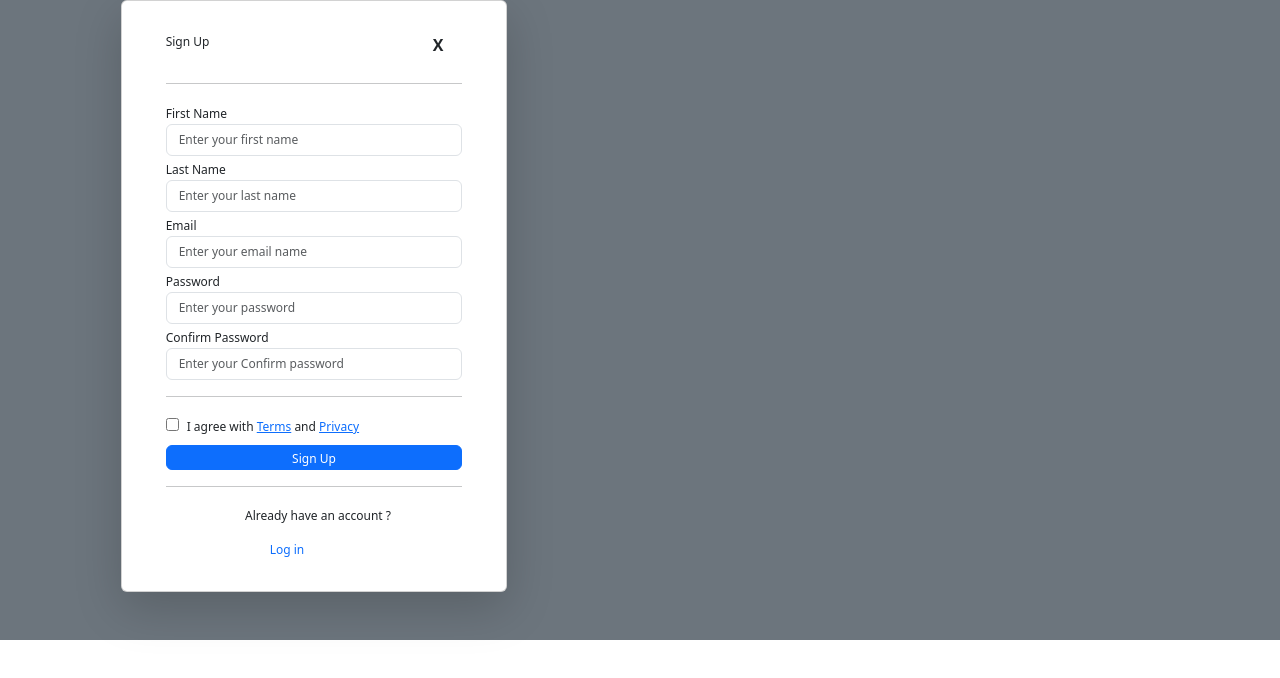
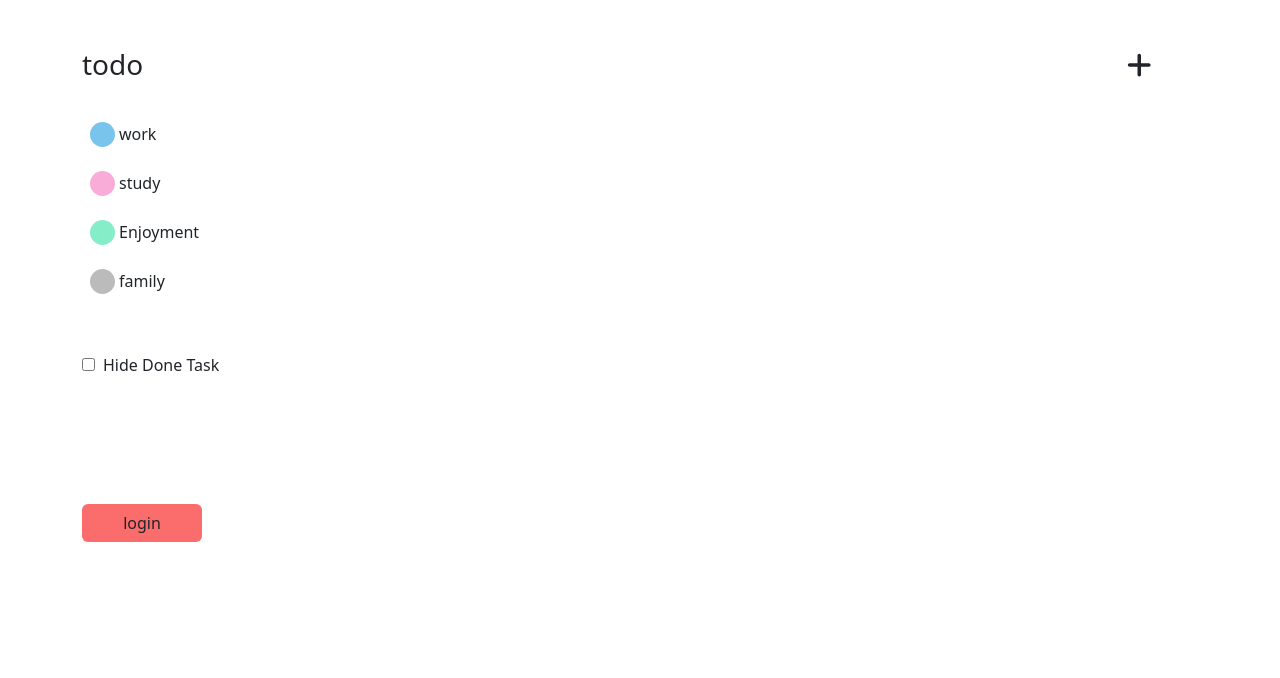
Before and after one commit to Cdanprajapati/Cdanprajapati, a React (Create React App) app: page / in a window 1280 px wide. Shown: the top 678 px of the page. Built offline with nearby package versions, Linux system fonts and the light colour scheme.

Commit message:
Here I have done code for review

```diff
--- a/src/Assets/Style/Login.module.css
+++ b/src/Assets/Style/Login.module.css
@@ -1,22 +1,22 @@
-.Maincard{
-    z-index: 1000;
-    height: 100vh;
-    width: 50vw;
-    background-color: rgba(78, 76, 76, 0.822);
-    overflow: hidden;
+
+.Body{
+    width: 300px;
+    margin: auto;
+    height: 100%;
   }
 
-  .card-container {
-    margin-top: 110px !important;
-    height: fit-content !important;
-    width: 600px !important;
+  .forget{
+    text-decoration: none;
+    font-size: 11px;
+    margin-left: 35%;
   }
 
   .text-size{
-    font-size: 12px;
+    font-size: 11px;
   }
   .placeholder{
     font-size: 12px;
+    height: 22px;
   }
 
   .btn {
@@ -29,6 +29,7 @@
     font-size: 12px;
   }
 
-  .anchor-tag{
+  .anchorTag{
     text-decoration: none;
+    margin-left: 40%;
   }
--- /dev/null
+++ b/src/Assets/Style/SignUp.module.css
@@ -0,0 +1,48 @@
+
+  .Body{
+    width: 300px;
+    margin: auto;
+    overflow: hidden;
+    z-index: 1000;
+    /* height: 100%; */
+  }
+
+  .backgroundColor{
+    background-color: rgba(78, 76, 76, 0.822);
+  }
+
+  .EyeIcons {
+    position: absolute;
+    margin-top: -25px;
+    margin-left: 235px
+  }
+
+  .text-size{
+    font-size: 11px;
+  }
+  .placeholder{
+    font-size: 12px;
+    height: 22px;
+  }
+
+  .btn {
+    height: 25px;
+    font-size: 12px;
+    text-align: center;
+  }
+
+  .account-text{
+    font-size: 12px;
+  }
+
+  .anchor-tag{
+    text-decoration: none;
+    align-items: center;
+    font-size: 12px;
+    margin-left: 40%;
+    margin-top: -10px;
+  }
+
+  .bottom-p{
+    font-size: 12px;
+  }
--- a/src/Assets/Style/TodoHome.module.css
+++ b/src/Assets/Style/TodoHome.module.css
@@ -44,3 +44,15 @@
   display: inline-block;
   border: none;
 }
+
+.loginBtn{
+  margin-top: 50%;
+  width: 120px;
+  background-color: rgb(251, 108, 108);
+  transition: 0.3s;
+}
+
+.loginBtn:hover {
+ background-color: rgb(244, 76, 76);
+ border: 1px solid black;
+}
--- /dev/null
+++ b/src/ChildComponent/HomeChild.jsx
@@ -0,0 +1,16 @@
+import TodoInput from '../Components/TodoInput';
+import SignUp from '../Components/SignUp';
+import React, { useContext } from "react";
+import { TodoContex } from "../App";
+
+function HomeChild({id}) {
+  const appContext = useContext(TodoContex);
+  return (
+    <div>
+      {appContext.inputOpen && <TodoInput id={id} />}
+      {appContext.signupOpen && <SignUp />}
+    </div>
+  )
+}
+
+export default HomeChild
--- /dev/null
+++ b/src/ChildComponent/HomeTag.jsx
@@ -0,0 +1,31 @@
+import React, {useContext} from 'react';
+import { TodoContex } from '../App';
+import style from "../Assets/Style/TodoHome.module.css";
+
+
+function HomeTag({id}) {
+    const appContext = useContext(TodoContex);
+  return (
+    <div>
+       { appContext.tags.map((item, i) => (
+                <div
+                  value={item.title}
+                    className={
+                      appContext.better.filter((better, id) => better.id === item.id).length>0
+                        ? "col-md-12 my-2 d-flex  border rounded p-2 "+style["Touch"] : "col-md-12 my-2 d-flex p-2"
+                      }
+                      key={i}
+                    >
+                      <button
+                        className={style["dot-" + item.id]}
+                        onClick={() => appContext.dispatch({ type:"HomeTags", id:item.id})}
+                    />
+                  <label className="ms-1">{item.title}</label>
+                </div>
+              ))
+            }
+    </div>
+  )
+}
+
+export default HomeTag
--- a/src/Components/Login.jsx
+++ b/src/Components/Login.jsx
@@ -1,35 +1,24 @@
-import React from "react";
-import style from "../Assets/Style/Login.module.css";
+import React from 'react';
+import {RxCross1} from "react-icons/rx";
+import style from '../Assets/Style/Login.module.css';
 
 function Login() {
   return (
-    <div className="row bg-secondary">
-      <div className="col-sm-6">
-        <div className="row">
-          <div className="col-sm-2"></div>
-          <div className="col-sm-8">
-            <div className="container ">
-              <div class="card shadow-lg p-3 mb-5 rounded ">
-                <div class="card-body">
-                  <div className="container">
+    <div>
+        <div className={"card shadow-lg p-3  p-3 rounded "+style["Body"]}>
+                {/* <div className="card-body"> */}
                     <form>
-                      {/* Head part */}
                       <div className="row">
-                        <div className="col-sm-4">
-                          <p  className={style["text-size"]}>Sign Up</p>
+                        <div className="col-sm-6">
+                          <h5  className="text-bold">Log in</h5>
                         </div>
-                        <div className="col-sm-6"></div>
+                        <div className="col-sm-4"></div>
                         <div className="col-sm-2">
-                          <b>X</b>
+                          <b><RxCross1 /></b>
                         </div>
-                        {/* End-Head Part */}
                       </div>
-                      <hr className="pt-0"/>
-                      <label className={style["text-size"]}>First Name</label>
-                      <input type="text" className={"form-control "+style["placeholder"]} placeholder="Enter your first name" />
+                      {/* <hr className="pt-0"/> */}
 
-                      <label className={"pt-1 "+style["text-size"]}>Last Name</label>
-                      <input type="text" className={"form-control "+style["placeholder"]} placeholder="Enter your last name"  />
 
                       <label className={"pt-1 "+style["text-size"]}>Email</label>
                       <input type="email" className={"form-control "+style["placeholder"]} placeholder="Enter your email name" />
@@ -37,8 +26,6 @@ function Login() {
                       <label className={"pt-1 "+style["text-size"]}>Password</label>
                       <input type="password" className={"form-control "+style["placeholder"]} placeholder="Enter your password" />
 
-                      <label className={"pt-1 "+style["text-size"]}> Confirm Password</label>
-                      <input type="password" className={"form-control "+style["placeholder"]} placeholder="Enter your Confirm password" />
                       <hr />
                       <input
                         type="checkbox"
@@ -51,25 +38,21 @@ function Login() {
                         className={"btn py-1 btn-primary container-fluid mt-2 "+style["btn"]}
                         type="button"
                       >
-                        Sign Up
+                        Log in
                       </button>
+
+                      <a className={style["forget"]} href="#" >Forgot Password ?</a>
+
                       <hr />
-                      <div className={"pt-1 ms-2 "+style["account-text"]}>
+                      <div className={"ms-2 "+style["account-text"]}>
                         <p className="text-center">Already have an account ?</p>
-                        <a className={"pt-1 px-5 mx-5  "+style["anchor-tag"]}  href="#">Log in</a>
+                        <a className={style["anchorTag"]}  href="#">Sign Up</a>
                       </div>
                     </form>
-                  </div>
-                </div>
+                {/* </div> */}
               </div>
-            </div>
-          </div>
-          <div className="col-sm-2"></div>
-        </div>
-      </div>
-      <div className="col-sm-6"></div>
     </div>
-  );
+  )
 }
 
 export default Login;
--- /dev/null
+++ b/src/Components/SignUp.jsx
@@ -0,0 +1,115 @@
+import React, { useContext } from "react";
+import { RxCross1 } from "react-icons/rx";
+import { TodoContex } from "../App";
+import {AiFillEye} from 'react-icons/ai';
+import {AiFillEyeInvisible} from "react-icons/ai";
+import style from "../Assets/Style/SignUp.module.css";
+import Login from "./Login";
+
+function SignUp() {
+  const appContext = useContext(TodoContex);
+  return (
+    <div className={style["backgroundColor"]}>
+      <div className="container">
+        <div className="row">
+          <div className="row">
+            <div className="col-sm-11"></div>
+            <div className="col-sm-1">
+              <h3 className="py-3"><RxCross1 onClick={()=>appContext.dispatch({type: "SignUpclose"})}/></h3>
+            </div>
+          </div>
+          <div className="col-sm-6 py-3  d-flex">
+            <div className={"card shadow-lg p-3  rounded " + style["Body"]}>
+              <form>
+                <div className="row">
+                  <div className="col-sm-6">
+                    <h5 className="text-bold">Sign Up</h5>
+                  </div>
+                  <div className="col-sm-4"></div>
+                  <div className="col-sm-2">
+                    <b>
+                      <RxCross1 />
+                    </b>
+                  </div>
+                </div>
+                <label className={style["text-size"]}>First Name</label>
+                <input
+                  type="text"
+                  className={"form-control " + style["placeholder"]}
+                  placeholder="Enter your first name"
+                />
+
+                <label className={"pt-1 " + style["text-size"]}>
+                  Last Name
+                </label>
+                <input
+                  type="text"
+                  className={"form-control " + style["placeholder"]}
+                  placeholder="Enter your last name"
+                />
+
+                <label className={"pt-1 " + style["text-size"]}>Email</label>
+                <input
+                  type="email"
+                  className={"form-control " + style["placeholder"]}
+                  placeholder="Enter your email name"
+                />
+
+                <label className={"pt-1 " + style["text-size"]}>Password</label>
+                <input
+                  type={ appContext.visible ? "text" : "password"}
+                  className={"form-control " + style["placeholder"]}
+                  placeholder="Enter your password"
+                />
+                <div className={style["EyeIcons"]} onClick={()=>appContext.dispatch({type: "VisiblePassword"})} >
+                  {
+                    appContext.visible ? <AiFillEye /> : <AiFillEyeInvisible />
+                  }
+                </div>
+
+                <label className={"pt-1 " + style["text-size"]}>
+                  {" "}
+                  Confirm Password
+                </label>
+                <input
+                  type="password"
+                  className={"form-control " + style["placeholder"]}
+                  placeholder="Enter your Confirm password"
+                />
+                <hr />
+                <input
+                  type="checkbox"
+                  className={"pt-1" + style["text-size"]}
+                />
+                <label className={"pt-1 ms-2 " + style["text-size"]}>
+                  I agree with <a href="#">Terms</a> and <a href="#">Privacy</a>
+                </label>
+                <button
+                  className={
+                    "btn py-1 btn-primary container-fluid mt-2 " + style["btn"]
+                  }
+                  type="button"
+                >
+                  Sign Up
+                </button>
+                <hr />
+                <p className={"text-center " + style["bottom-p"]}>
+                  Already have an account ?
+                </p>
+                <a className={"text-center " + style["anchor-tag"]} href="#">
+                  Log in
+                </a>
+              </form>
+              {/* </div> */}
+            </div>
+          </div>
+          <div className="col-sm-6 py-3">
+            <Login />
+          </div>
+        </div>
+      </div>
+    </div>
+  );
+}
+
+export default SignUp;
--- a/src/Components/TodoHome.jsx
+++ b/src/Components/TodoHome.jsx
@@ -4,14 +4,15 @@ import React, { useContext } from "react";
 import { TodoContex } from "../App";
 import style from "../Assets/Style/TodoHome.module.css";
 import Tasks from "../Components/Tasks";
-import TodoInput from "./TodoInput";
+import HomeTag from "../ChildComponent/HomeTag";
+import HomeChild from "../ChildComponent/HomeChild";
 
 function TodoHome({ id }) {
   const appContext = useContext(TodoContex);
-
+  console.log(appContext, "===>")
   return (
     <div>
-      {appContext.inputOpen && <TodoInput id={id} />}
+      <HomeChild />
       <div className="container">
         <div className="row pt-5">
           <div className="col-sm-2">
@@ -27,23 +28,7 @@ function TodoHome({ id }) {
 
         <div className="row mt-3">
           <div className="col-sm-3">
-            { appContext.tags.map((item, i) => (
-                <div
-                  value={item.title}
-                    className={
-                      appContext.better.filter((better, id) => better.id === item.id).length>0
-                        ? "col-md-12 my-2 d-flex  border rounded p-2 "+style["Touch"] : "col-md-12 my-2 d-flex p-2"
-                      }
-                      key={i}
-                    >
-                      <button
-                        className={style["dot-" + item.id]}
-                        onClick={() => appContext.dispatch({ type:"HomeTags", id:item.id})}
-                    />
-                  <label className="ms-1">{item.title}</label>
-                </div>
-              ))
-            }
+           <HomeTag />
           </div>
 
           <div className="col-sm-9">
@@ -64,7 +49,8 @@ function TodoHome({ id }) {
               />
               <label className="ps-2">Hide Done Task</label>
               <br/>
-              < button className="btn btn-primary my-5 mx-3">login</button>
+              < button className={"btn "+style["loginBtn"]}
+                onClick={()=>appContext.dispatch({type: "SignUpOpen"})}>login</button>
             </div>
             <div className="col-sm-9"></div>
           </div>
--- a/src/index.js
+++ b/src/index.js
@@ -1,11 +1,11 @@
 import React from 'react';
 import ReactDOM from 'react-dom/client';
 import App from './App';
-import Login from './Components/Login';
+// import SignUp from './Components/SignUp';
 
 const root = ReactDOM.createRoot(document.getElementById('root'));
 root.render(
   <React.StrictMode>
-    <Login />
+    <App />
   </React.StrictMode>
 );
```
Also changed, not shown: src/App.js (+19 -0 lines), src/Components/Login2.jsx (deleted, +0 -32 lines).
